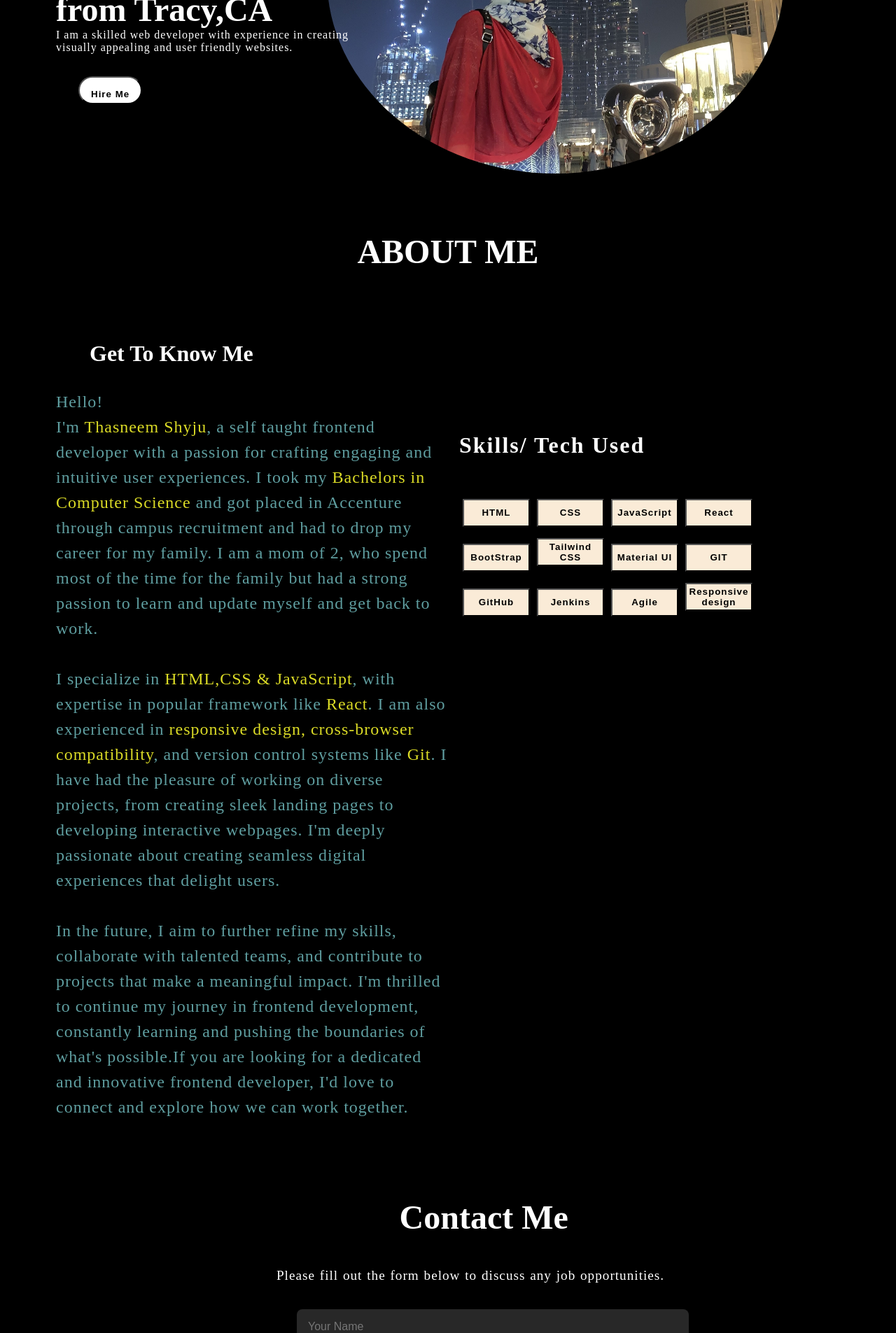
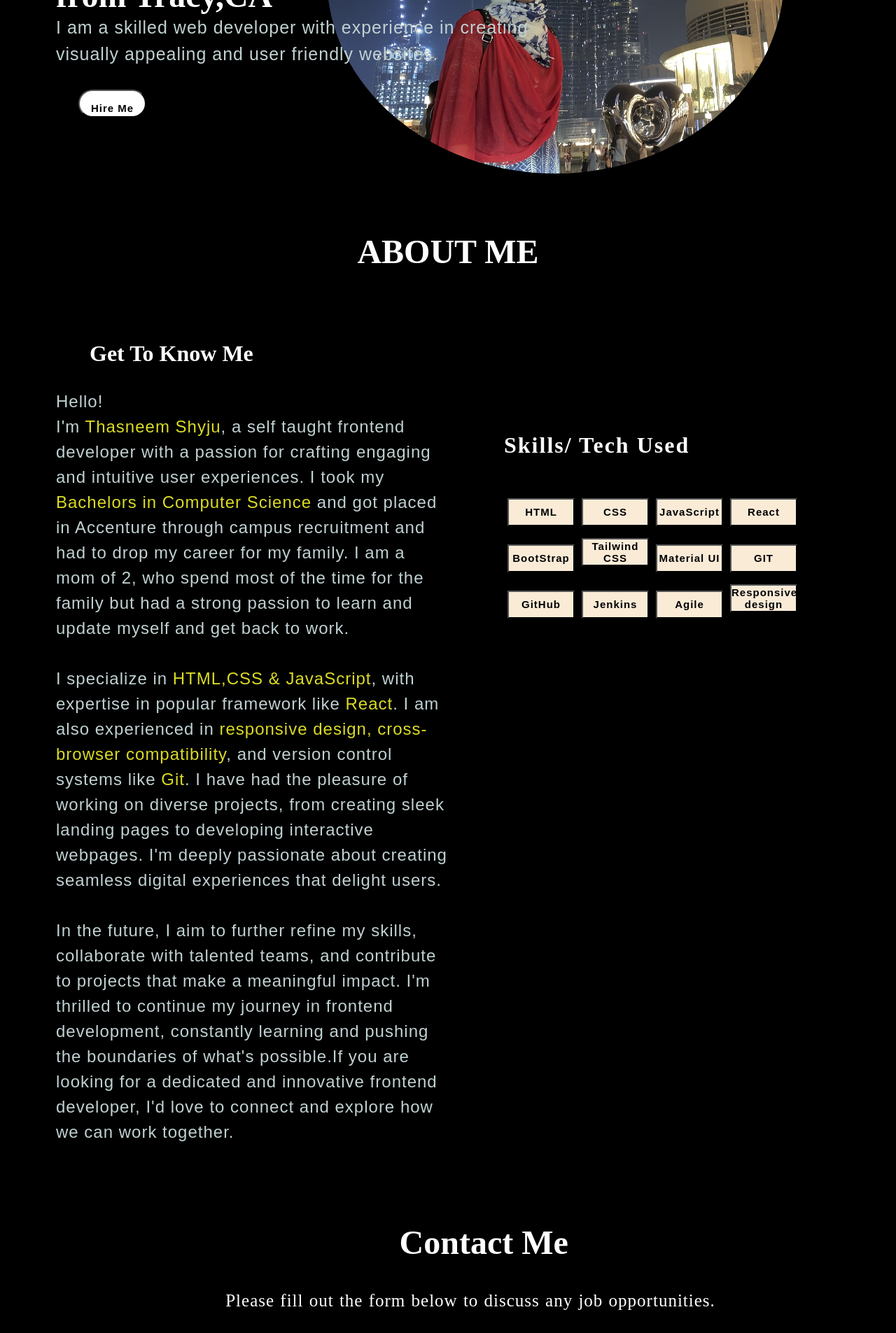
Before and after one commit to thasneemshyju86/My-Portfolio, a React (Create React App) app: page / in a window 1280 px wide. Shown: the part 440-2345 px from the top of the page at 70% size. Built offline with nearby package versions, Linux system fonts and the light colour scheme.

Commit message:
updated styles

```diff
--- a/src/components/Contact/contact.css
+++ b/src/components/Contact/contact.css
@@ -16,7 +16,7 @@
 }
 .contactDesc{
     padding:1rem;
-    font-size:larger;
+    font-size:25px;
     line-height:3rem;
     word-spacing:1px;
     letter-spacing:1px;
@@ -32,7 +32,7 @@
     /* margin-top:5vh; */
 }
 .name,.email,.msg{
-    font-size:medium;
+    font-size:20px;
     width:125%;
     max-width:40rem;
     margin:0.5rem;
@@ -45,6 +45,7 @@
 }
 .submitBtn{
     background: white;
+    color:black;
     border:none;
     border-radius: 0.5rem;
     margin:2rem;
--- a/src/components/Intro/intro.css
+++ b/src/components/Intro/intro.css
@@ -41,9 +41,12 @@ border-radius: 50%;;
     color:yellow;
 }
 .introPara{
-    font-size: medium;
-    font-weight: 100;
+    font-size: 25px;
+    font-weight: 200;
     letter-spacing: 1px;
+    font-family: Arial, Helvetica, sans-serif;
+    color:rgb(193,209,210);
+    line-height: 1.5;
 }
 .btn{
     background: white;
--- a/src/components/Intro/intro.js
+++ b/src/components/Intro/intro.js
@@ -9,7 +9,8 @@ const Intro = () => {
           <span className='hello'>Hello,</span>
           <span className='introText'>I'm <span className='introName'>THASNEEM SHYJU,</span><br/>Frontend Web Developer <br/>from Tracy,CA</span>
        <p className='introPara'>I am a skilled web developer with experience in creating <br/>visually appealing and user friendly websites.</p>
-          <button className='btn'>Hire Me</button>
+          <button className='btn' onClick={()=>{
+                document.getElementById('contactMe').scrollIntoView({behaviour:'smooth'})}}>Hire Me</button>
       </div>
     <img src={profile} alt='' className='profilePic'/>
        </section>
--- a/src/components/Navbar/navbar.css
+++ b/src/components/Navbar/navbar.css
@@ -18,6 +18,7 @@ margin:10px;
 .desktopMenuItem{
     margin:1rem;
   cursor: pointer;
+  font-size:25px;
 }
 .desktopMenuItem:hover{
     color:bisque;
@@ -53,6 +54,7 @@ margin:10px;
     margin:0.25rem;
     color:white;
     background: rgb(30,30,30);
+    height:50px;
 }
 .mobMenu{
     display:none;
@@ -64,6 +66,8 @@ margin:10px;
 @media screen and (max-width:720px)  {
   .mobMenu{
     display:flex;
+    height:120px;
+    width:50px;
   }
   .mobileMenu{
     display:flex;
--- a/src/components/Skill/about.css
+++ b/src/components/Skill/about.css
@@ -8,6 +8,7 @@
 }
 .container{
     /* position:absolute; */
+    flex:1;
     display:flex;
     flex-direction: column;
 
@@ -18,15 +19,16 @@
     width:50vw;
    padding-left:5rem;
    line-height: 1.5;
-   font-family: cursive;
-   color:cadetblue;
+   font-family: Arial, Helvetica, sans-serif;
+   color:rgb(193, 209, 210);
 }
 button{
     margin:5px;
     background-color: antiquewhite;
     width:6rem;
     height:2.5rem;
-    font-weight:bold;
+    font-size:15px;
+    font-weight:600;
     letter-spacing: 1px;
 }
 .item1{
@@ -38,7 +40,7 @@ button{
 .container1{
     position:absolute;
     right:0px;
-    width: 40vw;
+    width: 35vw;
     top:30vh;
 line-height:4;
 letter-spacing:2px;
```
Also changed, not shown: src/components/Skill/about.js (+39 -19 lines).
